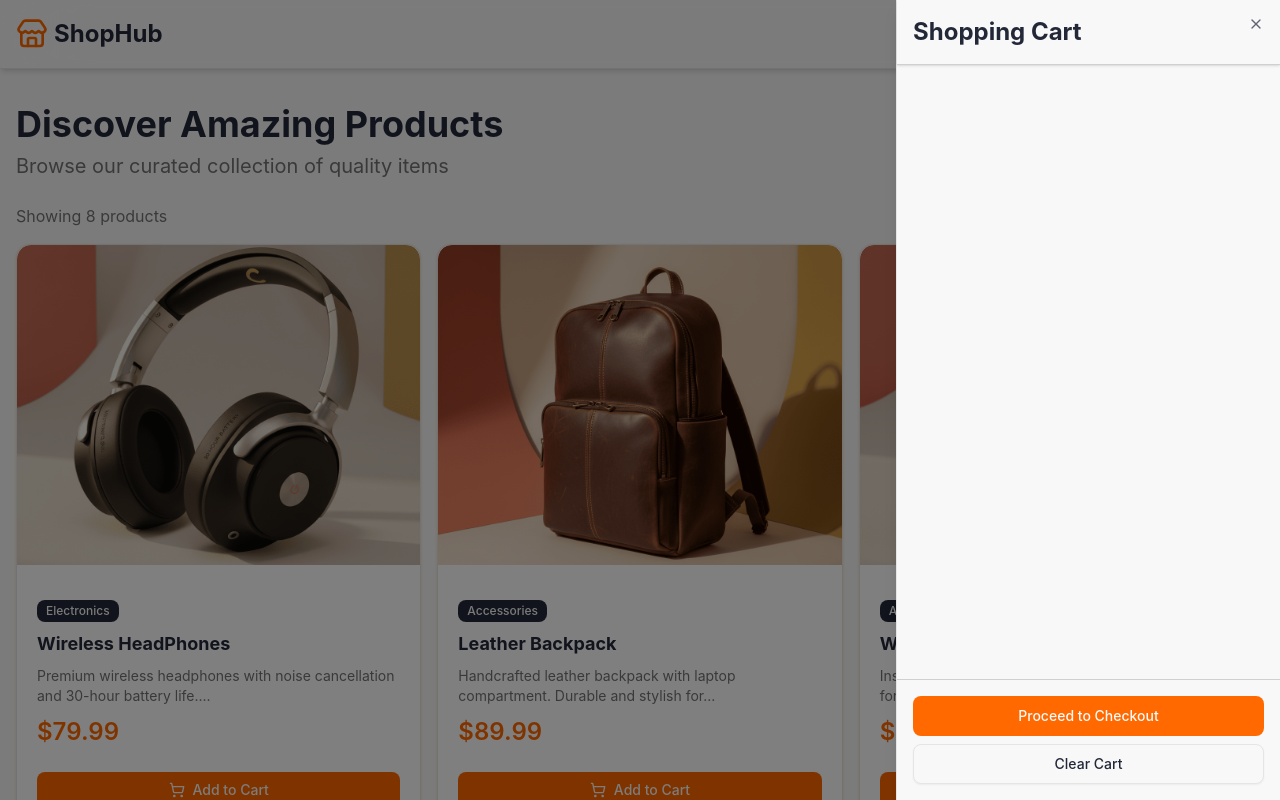
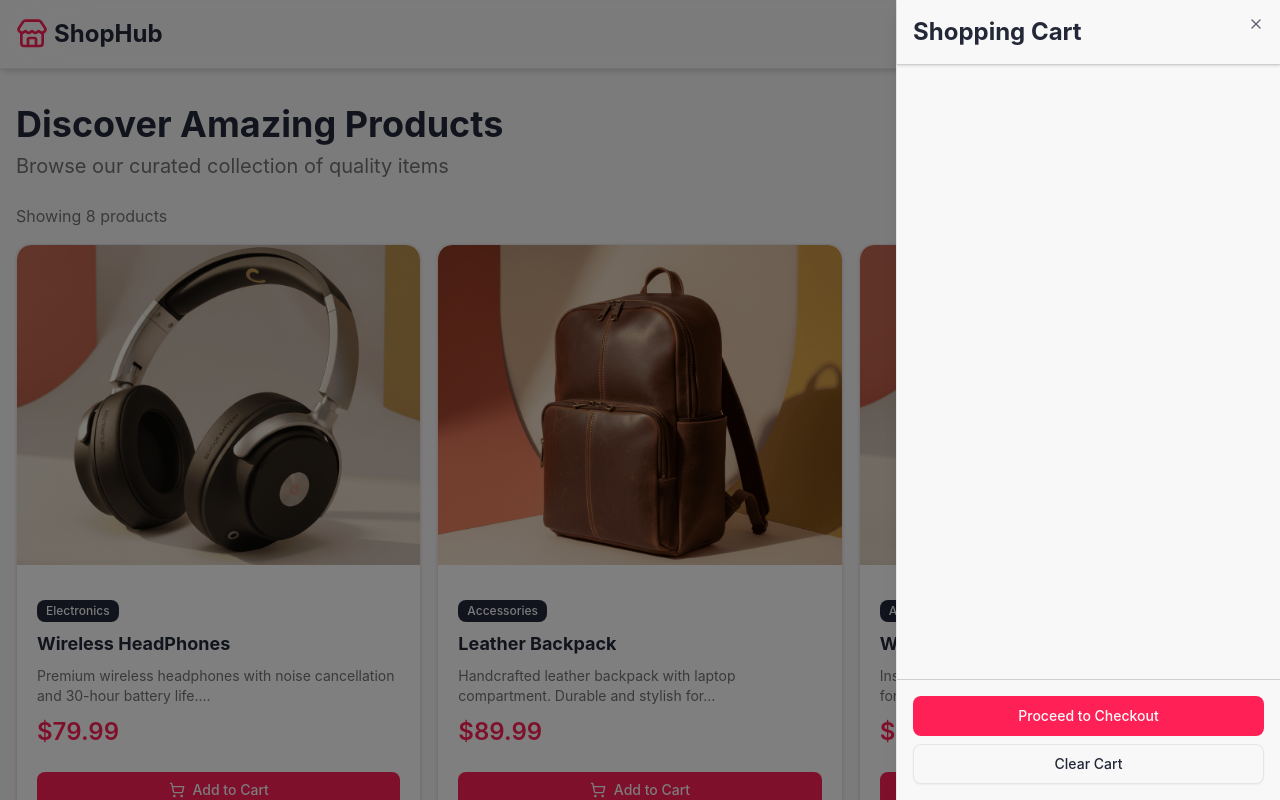
Before and after one commit to kushyzee/shop-hub, a React (Vite) app: page / in a window 1280 px wide. Both pictures are taken after a click on the button "cart". Shown: the top 800 px of the page. Built offline with nearby package versions, Linux system fonts and the light colour scheme.

Commit message:
feat: implement reducer logic to reduce cart item quantiy, delete items and clear cart

```diff
--- a/src/components/app/cart/Cart.tsx
+++ b/src/components/app/cart/Cart.tsx
@@ -4,6 +4,7 @@ import { Button } from "../../ui/button";
 import {
   Sheet,
   SheetContent,
+  SheetDescription,
   SheetFooter,
   SheetHeader,
   SheetTitle,
@@ -12,7 +13,13 @@ import {
 import CartItems from "./CartItems";
 
 export default function Cart() {
-  const { cartState } = useCart();
+  const {
+    cartState,
+    addToCart,
+    removeFromCart,
+    deleteItemFromCart,
+    clearCart,
+  } = useCart();
 
   const totalCartItems = cartState.reduce(
     (total, item) => total + item.quantity,
@@ -39,11 +46,19 @@ export default function Cart() {
       <SheetContent className="w-full">
         <SheetHeader className="border-b border-muted-foreground/30 shadow-sm">
           <SheetTitle className="text-2xl font-bold">Shopping Cart</SheetTitle>
+          <SheetDescription className="sr-only">
+            View your items in cart
+          </SheetDescription>
         </SheetHeader>
-        <CartItems cartState={cartState} />
+        <CartItems
+          addToCart={addToCart}
+          cartState={cartState}
+          deleteItemFromCart={deleteItemFromCart}
+          removeFromCart={removeFromCart}
+        />
         <SheetFooter className="border-t border-muted-foreground/30">
           <Button size="lg">Proceed to Checkout</Button>
-          <Button size="lg" variant="outline">
+          <Button size="lg" variant="outline" onClick={() => clearCart()}>
             Clear Cart
           </Button>
         </SheetFooter>
--- a/src/components/app/cart/CartItems.tsx
+++ b/src/components/app/cart/CartItems.tsx
@@ -1,17 +1,55 @@
 import { Minus, Plus, Trash2 } from "lucide-react";
-import type { CartState } from "../../../types/myTypes";
+import type { CartState, Product } from "../../../types/myTypes";
 import { Card, CardContent } from "../../ui/card";
 import { Button } from "../../ui/button";
 import { formatCurrency } from "../../../lib/myFunctions";
 
-export default function CartItems({ cartState }: { cartState: CartState[] }) {
+interface CartItemsProps {
+  cartState: CartState[];
+  addToCart: (product: Product) => void;
+  removeFromCart: (product: Product) => void;
+  deleteItemFromCart: (itemId: { id: number }) => void;
+}
+
+export default function CartItems({
+  cartState,
+  addToCart,
+  removeFromCart,
+  deleteItemFromCart,
+}: CartItemsProps) {
+  const handleItemButtonClick = (
+    type: "add" | "subtract" | "delete",
+    item: CartState
+  ) => {
+    switch (type) {
+      case "add":
+        {
+          addToCart(item);
+        }
+        break;
+      case "subtract":
+        {
+          removeFromCart(item);
+        }
+        break;
+      case "delete":
+        {
+          deleteItemFromCart({ id: item.id });
+        }
+        break;
+
+      default:
+        break;
+    }
+  };
+
   return (
-    <div className="flex flex-col gap-3 justify-center px-4 overflow-scroll ">
+    <div className="justify-center space-y-3 px-4 overflow-auto h-full">
       {cartState.map((item) => (
         <Card key={item.id} className="py-4">
           <CardContent className="px-4 flex justify-between items-baseline-last">
             <div className="flex gap-3 items-center">
-              <div className="size-20">
+              <div className="size-[84px]">
                 <img
                   src={item.image}
                   alt={item.title}
@@ -19,23 +57,35 @@ export default function CartItems({ cartState }: { cartState: CartState[] }) {
                 />
               </div>
               <div>
-                <p className="font-bold leading-none">{item.title}</p>
-                <p className="text-primary font-bold">
+                <p className="font-bold leading-tight">{item.title}</p>
+                <p className="text-primary font-bold mt-0.5 text-sm">
                   {formatCurrency(item.price)}
                 </p>
-                <div className="flex gap-4 items-center mt-5">
-                  <Button variant="outline" className="size-6">
+                <div className="flex gap-4 items-center mt-4">
+                  <Button
+                    variant="outline"
+                    className="size-6"
+                    onClick={() => handleItemButtonClick("subtract", item)}
+                  >
                     <Minus className="size-4" />
                   </Button>
                   <p>{item.quantity}</p>
-                  <Button variant="outline" className="size-6">
+                  <Button
+                    variant="outline"
+                    className="size-6"
+                    onClick={() => handleItemButtonClick("add", item)}
+                  >
                     <Plus className="size-4" />
                   </Button>
                 </div>
               </div>
             </div>
-            <Button variant="ghost" size="icon-sm">
-              <Trash2 className="text-destructive size-5" />
+            <Button
+              variant="ghost"
+              size="icon-sm"
+              onClick={() => handleItemButtonClick("delete", item)}
+            >
+              <Trash2 className="text-primary size-5" />
               <p className="sr-only">Remove</p>
             </Button>
           </CardContent>
--- a/src/components/app/products/ProductsList.tsx
+++ b/src/components/app/products/ProductsList.tsx
@@ -1,13 +1,8 @@
 import ProductItem from "./ProductItem";
 import { products } from "../../../lib/productData";
 import FilterSheet from "./FilterSheet";
-import { useCart } from "../../../hooks/customHooks";
 
 export default function ProductsList() {
-  const { cartItems } = useCart();
-
-  console.log(cartItems);
-
   return (
     <section className="mt-6">
       <div className="flex justify-between items-center mb-4">
--- a/src/components/ui/sheet.tsx
+++ b/src/components/ui/sheet.tsx
@@ -1,29 +1,29 @@
-import * as React from "react"
-import * as SheetPrimitive from "@radix-ui/react-dialog"
-import { XIcon } from "lucide-react"
+import * as React from "react";
+import * as SheetPrimitive from "@radix-ui/react-dialog";
+import { XIcon } from "lucide-react";
 
-import { cn } from "@/lib/utils"
+import { cn } from "@/lib/utils";
 
 function Sheet({ ...props }: React.ComponentProps<typeof SheetPrimitive.Root>) {
-  return <SheetPrimitive.Root data-slot="sheet" {...props} />
+  return <SheetPrimitive.Root data-slot="sheet" {...props} />;
 }
 
 function SheetTrigger({
   ...props
 }: React.ComponentProps<typeof SheetPrimitive.Trigger>) {
-  return <SheetPrimitive.Trigger data-slot="sheet-trigger" {...props} />
+  return <SheetPrimitive.Trigger data-slot="sheet-trigger" {...props} />;
 }
 
 function SheetClose({
   ...props
 }: React.ComponentProps<typeof SheetPrimitive.Close>) {
-  return <SheetPrimitive.Close data-slot="sheet-close" {...props} />
+  return <SheetPrimitive.Close data-slot="sheet-close" {...props} />;
 }
 
 function SheetPortal({
   ...props
 }: React.ComponentProps<typeof SheetPrimitive.Portal>) {
-  return <SheetPrimitive.Portal data-slot="sheet-portal" {...props} />
+  return <SheetPrimitive.Portal data-slot="sheet-portal" {...props} />;
 }
 
 function SheetOverlay({
@@ -39,7 +39,7 @@ function SheetOverlay({
       )}
       {...props}
     />
-  )
+  );
 }
 
 function SheetContent({
@@ -48,7 +48,7 @@ function SheetContent({
   side = "right",
   ...props
 }: React.ComponentProps<typeof SheetPrimitive.Content> & {
-  side?: "top" | "right" | "bottom" | "left"
+  side?: "top" | "right" | "bottom" | "left";
 }) {
   return (
     <SheetPortal>
@@ -70,13 +70,13 @@ function SheetContent({
         {...props}
       >
         {children}
-        <SheetPrimitive.Close className="ring-offset-background focus:ring-ring data-[state=open]:bg-secondary absolute top-4 right-4 rounded-xs opacity-70 transition-opacity hover:opacity-100 focus:ring-2 focus:ring-offset-2 focus:outline-hidden disabled:pointer-events-none">
+        <SheetPrimitive.Close className="ring-offset-background focus:ring-ring data-[state=open]:bg-secondary absolute top-4 right-4 rounded-xs opacity-70 cursor-pointer transition-opacity hover:opacity-100 focus:ring-2 focus:ring-offset-2 focus:outline-hidden disabled:pointer-events-none">
           <XIcon className="size-4" />
           <span className="sr-only">Close</span>
         </SheetPrimitive.Close>
       </SheetPrimitive.Content>
     </SheetPortal>
-  )
+  );
 }
 
 function SheetHeader({ className, ...props }: React.ComponentProps<"div">) {
@@ -86,7 +86,7 @@ function SheetHeader({ className, ...props }: React.ComponentProps<"div">) {
       className={cn("flex flex-col gap-1.5 p-4", className)}
       {...props}
     />
-  )
+  );
 }
 
 function SheetFooter({ className, ...props }: React.ComponentProps<"div">) {
@@ -96,7 +96,7 @@ function SheetFooter({ className, ...props }: React.ComponentProps<"div">) {
       className={cn("mt-auto flex flex-col gap-2 p-4", className)}
       {...props}
     />
-  )
+  );
 }
 
 function SheetTitle({
@@ -109,7 +109,7 @@ function SheetTitle({
       className={cn("text-foreground font-semibold", className)}
       {...props}
     />
-  )
+  );
 }
 
 function SheetDescription({
@@ -122,7 +122,7 @@ function SheetDescription({
       className={cn("text-muted-foreground text-sm", className)}
       {...props}
     />
-  )
+  );
 }
 
 export {
@@ -134,4 +134,4 @@ export {
   SheetFooter,
   SheetTitle,
   SheetDescription,
-}
+};
--- a/src/index.css
+++ b/src/index.css
@@ -49,7 +49,7 @@
   --card-foreground: oklch(0.28 0.03 268.3);
   --popover: oklch(0.98 0.001 95);
   --popover-foreground: oklch(0.28 0.03 268.3);
-  --primary: oklch(0.705 0.213 47.604);
+  --primary: oklch(0.645 0.246 16.439);
   --primary-foreground: oklch(0.985 0 0);
   --secondary: oklch(0.28 0.03 268.3);
   --secondary-foreground: oklch(0.97 0 0);
@@ -83,7 +83,7 @@
   --card-foreground: oklch(0.985 0 0);
   --popover: oklch(0.28 0.03 268.3);
   --popover-foreground: oklch(0.985 0 0);
-  --primary: oklch(0.705 0.213 47.604);
+  --primary: oklch(0.645 0.246 16.439);
   --primary-foreground: oklch(0.985 0 0);
   --secondary: oklch(0.28 0.03 268.3);
   --secondary-foreground: oklch(0.985 0 0);
--- a/src/store/CartContextProvider.tsx
+++ b/src/store/CartContextProvider.tsx
@@ -19,7 +19,25 @@ function cartReducer(cart: CartState[], action: CartReducerAction) {
         return [...cart, { ...payload, quantity: 1 }];
       }
     }
+    case "REMOVE_ITEM": {
+      const existingItem = cart.find((item) => item.id === payload.id);
 
+      if (existingItem?.quantity === 1) {
+        return cart.filter((item) => item.id !== payload.id);
+      } else {
+        return cart.map((item) =>
+          item.id === payload.id
+            ? { ...payload, quantity: item.quantity - 1 }
+            : item
+        );
+      }
+    }
+    case "DELETE_ITEM": {
+      return cart.filter((item) => item.id !== payload.id);
+    }
+    case "CLEAR_CART": {
+      return [];
+    }
     default:
       return cart;
   }
@@ -32,9 +50,24 @@ export default function CartProvider({ children }: { children: ReactNode }) {
     cartDispatch({ type: "ADD_ITEM", payload: product });
   };
 
+  const removeFromCart = (product: Product) => {
+    cartDispatch({ type: "REMOVE_ITEM", payload: product });
+  };
+
+  const clearCart = () => {
+    cartDispatch({ type: "CLEAR_CART", payload: null });
+  };
+
+  const deleteItemFromCart = (itemId: { id: number }) => {
+    cartDispatch({ type: "DELETE_ITEM", payload: itemId });
+  };
+
   const contextValue = {
     cartState,
     addToCart,
+    removeFromCart,
+    deleteItemFromCart,
+    clearCart,
   };
 
   return <CartContext value={contextValue}>{children}</CartContext>;
--- a/src/types/myTypes.tsx
+++ b/src/types/myTypes.tsx
@@ -18,8 +18,9 @@ export interface CartState extends Product {
 export interface CartContextType {
   cartState: CartState[];
   addToCart: (product: Product) => void;
-  // removeFromCart: (productId: number) => void;
-  // clearCart: () => void;
+  removeFromCart: (product: Product) => void;
+  deleteItemFromCart: (itemId: { id: number }) => void;
+  clearCart: () => void;
 }
 
 export interface CartReducerType {
@@ -34,6 +35,10 @@ export type CartReducerAction =
     }
   | {
       type: "REMOVE_ITEM";
+      payload: Product;
+    }
+  | {
+      type: "DELETE_ITEM";
       payload: { id: number };
     }
   | {
```
